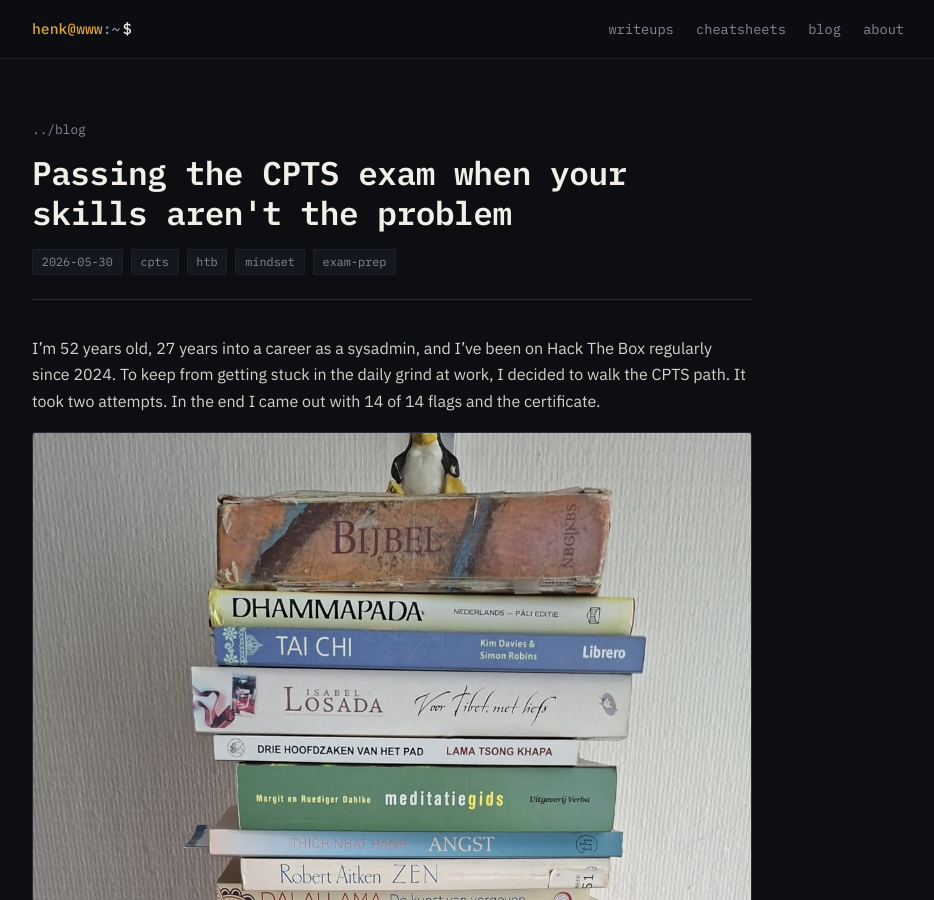
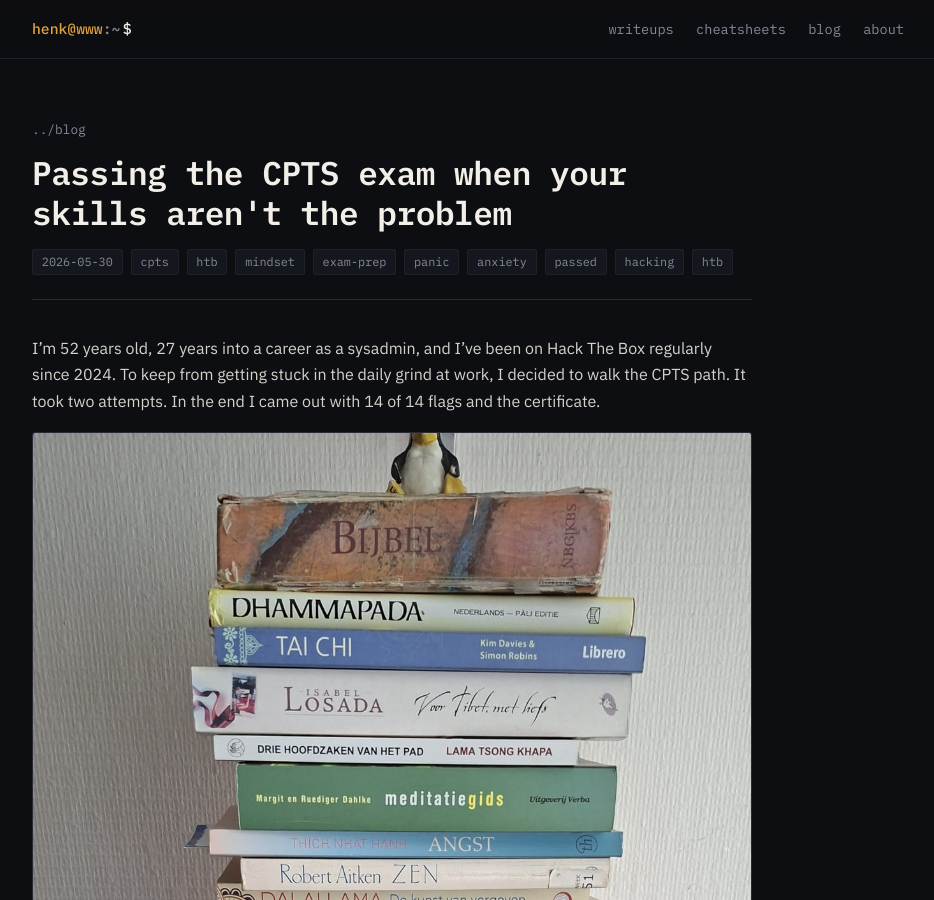
Before and after one commit to HenkWWW/henkwww.github.io, a Jekyll site: the page built from _posts/2026-05-30-cpts-when-skills-arent-the-problem.md, in a window 1280 px wide and 900 px high. Shown: the whole window, without its empty margins (172-1106 px from the left). Built offline with Jekyll 4.4.1, drawn with Linux system fonts in a browser that asks for light colours.

Commit message:
changed summary

```diff
--- a/_posts/2026-05-30-cpts-when-skills-arent-the-problem.md
+++ b/_posts/2026-05-30-cpts-when-skills-arent-the-problem.md
@@ -1,7 +1,8 @@
 ---
 title: "Passing the CPTS exam when your skills aren't the problem"
 date: 2026-05-30
-tags: [cpts, htb, mindset, exam-prep]
+tags: [cpts, htb, mindset, exam-prep, panic, anxiety, passed, hacking, htb]
+summary: How I Passed the CPTS Exam Despite Anxiety
 ---
 
 I'm 52 years old, 27 years into a career as a sysadmin, and I've been on
```
